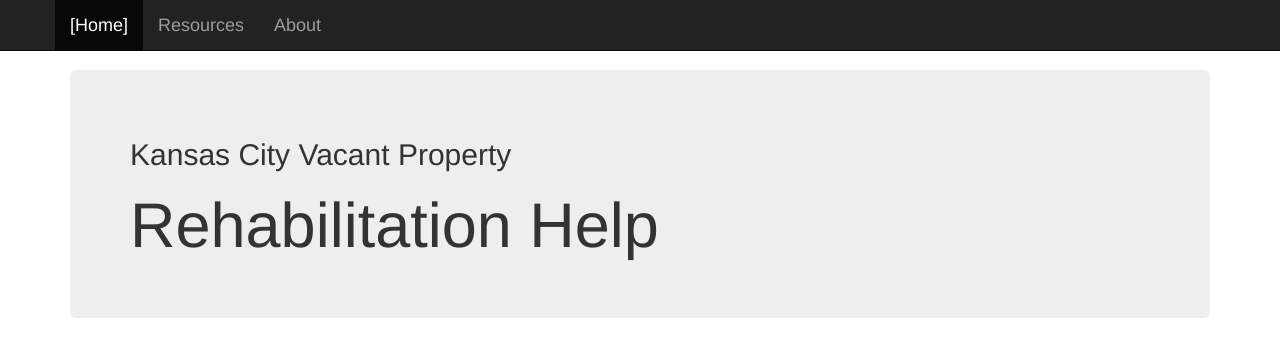
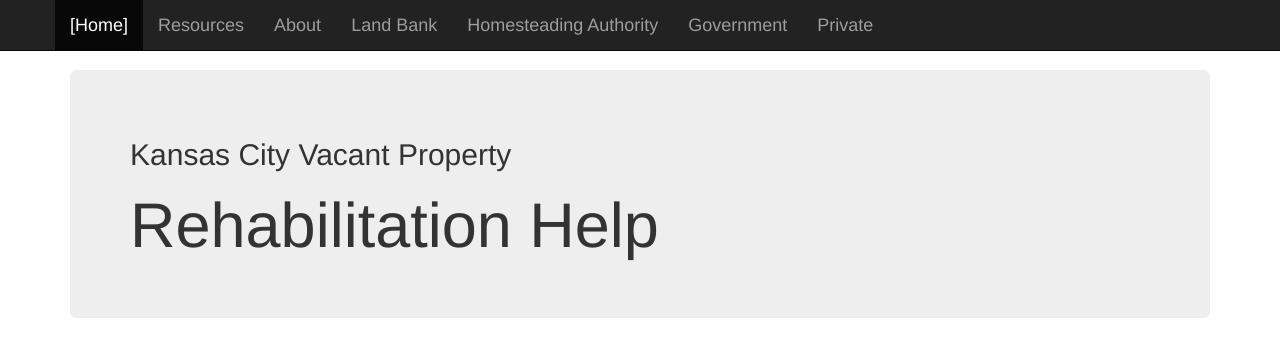
Before and after one commit to codeforkansascity/Vacant2Vibrant, a website: page app/index.html in a window 1280 px wide. Shown: the top 342 px of the page. Drawn offline with nearby package versions, Linux system fonts and the light colour scheme; some packages are replaced by stand-ins of ours; files that its build step writes are made by us from their sources; a script that the page names is missing.

Commit message:
Add menu bar links for the 4 landowner types

```diff
--- a/app/menu/menu-ctrl.js
+++ b/app/menu/menu-ctrl.js
@@ -1,10 +1,11 @@
 angular.module('app').controller('MenuCtrl',
-['$rootScope', '$route', function($rootScope, $route) {
+['$rootScope', '$route', '$routeParams', function($rootScope, $route, $routeParams) {
   'use strict'
   class MenuCtrl {
     constructor() {
       $rootScope.$on('$locationChangeSuccess', () => {
         this.activePage = $route.current.activePage;
+        this.params = $routeParams;
       });
     }
   }
--- a/app/menu/menu.html
+++ b/app/menu/menu.html
@@ -10,6 +10,21 @@
       <li ng-class="{active: ctrl.activePage === 'about'}">
         <a href="#/about">About</a>
       </li>
+
+      <!-- TEMP: links to each land owner -->
+      <li ng-class="{active: ctrl.activePage === 'flowchart' && ctrl.params.ownerId === 'landbank'}">
+        <a href="#/flowchart/landbank">Land Bank</a>
+      </li>
+      <li ng-class="{active: ctrl.activePage === 'flowchart' && ctrl.params.ownerId === 'homesteadingauthority'}">
+        <a href="#/flowchart/homesteadingauthority">Homesteading Authority</a>
+      </li>
+      <li ng-class="{active: ctrl.activePage === 'flowchart' && ctrl.params.ownerId === 'government'}">
+        <a href="#/flowchart/government">Government</a>
+      </li>
+      <li ng-class="{active: ctrl.activePage === 'flowchart' && ctrl.params.ownerId === 'private'}">
+        <a href="#/flowchart/private">Private</a>
+      </li>
+
     </ul>
   </div>
 </nav>
```
